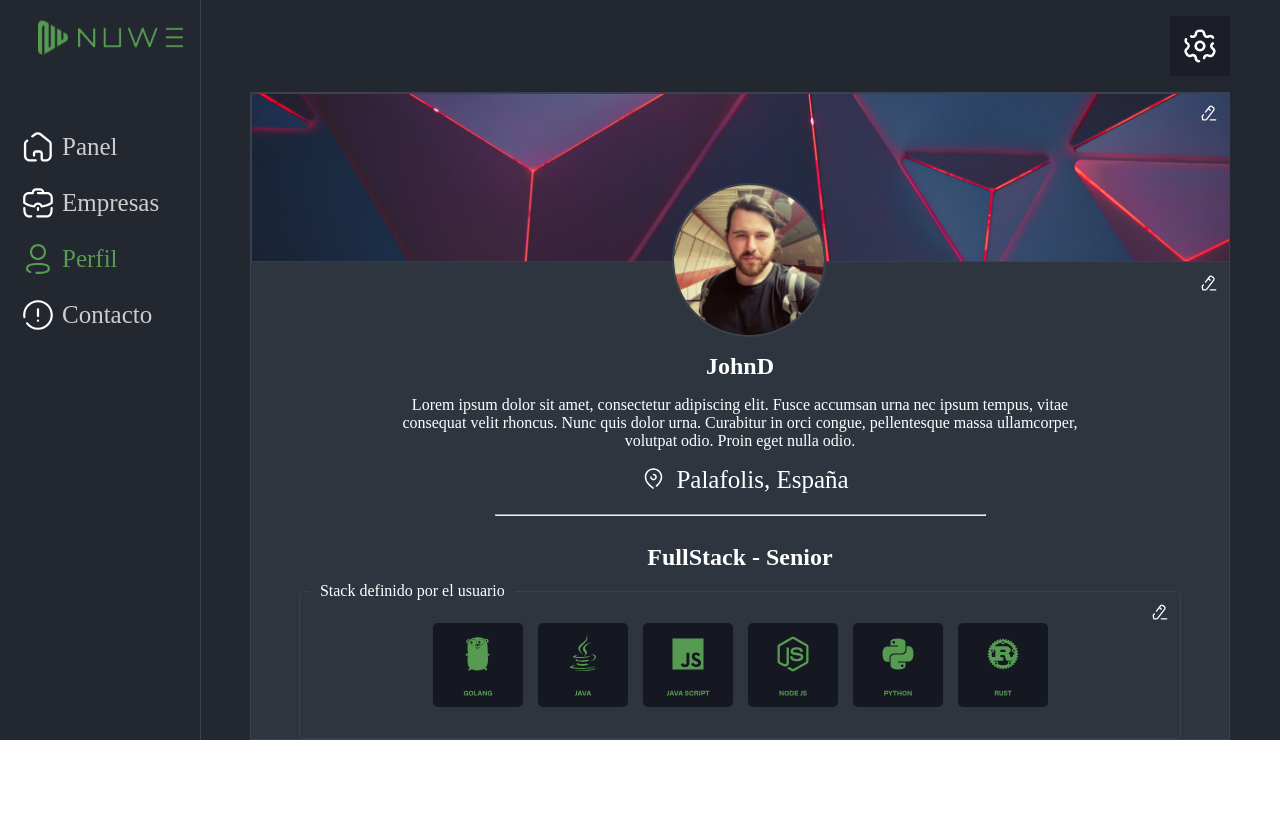
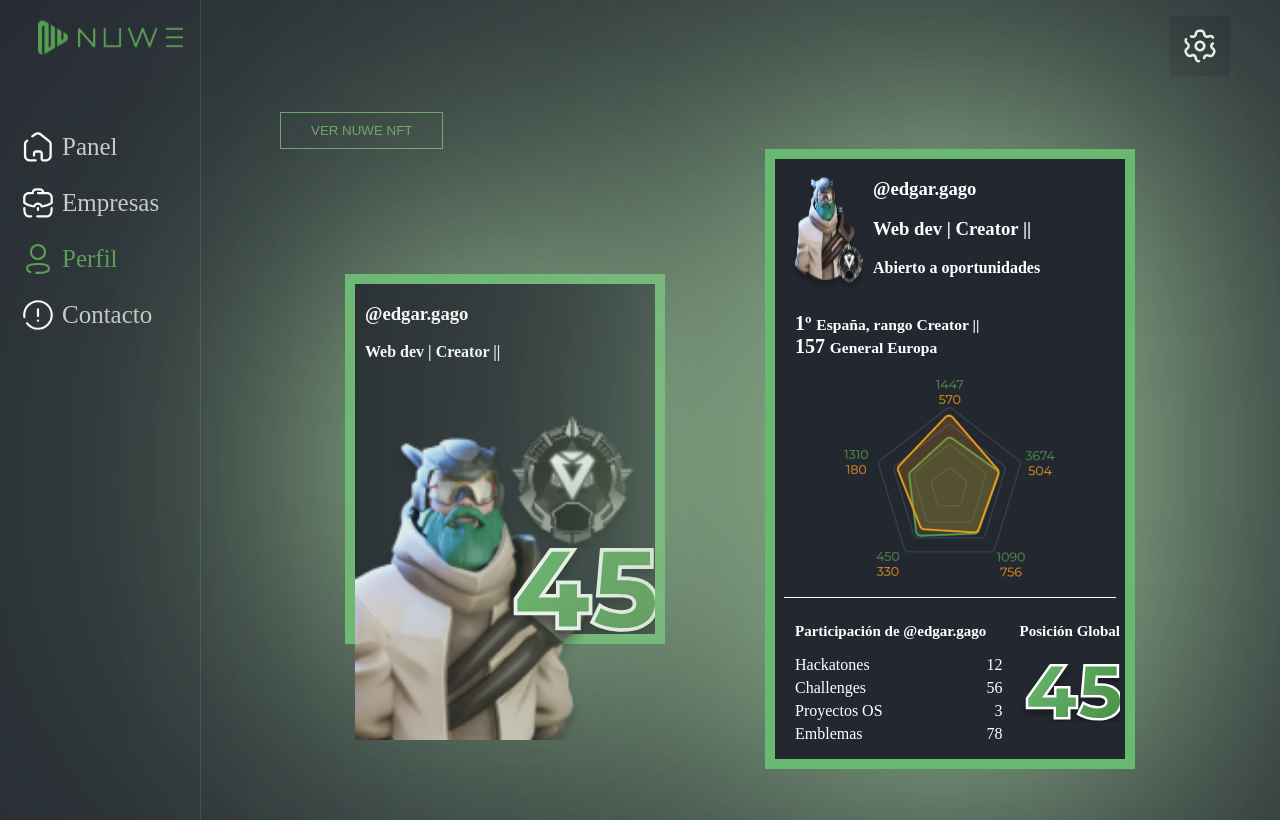
Before and after one commit to jasba24/SCL_RetoIndividual1, a Vue app: page / in a window 1280 px wide. Built offline with nearby package versions, Linux system fonts and the light colour scheme.

Commit message:
feat: :fire: add components to dashboard

```diff
--- a/src/components/Dashboard/Dashboard.vue
+++ b/src/components/Dashboard/Dashboard.vue
@@ -8,6 +8,17 @@
 <script setup>
 import DashboardHeader from "@/components/Dashboard/DasboardHeader";
 import Profile from "@/components/Dashboard/DashboardProfile/Profile";
+import { computed, ref } from "vue";
+
+const value = ref(false);
+
+const bc = computed(() => {
+  return value.value ? "#2E353F" : "transparent";
+});
+
+const border = computed(() => {
+  return value.value ? "1px solid #39424E" : "none";
+});
 </script>
 
 <style lang="stylus" scoped>
@@ -15,8 +26,8 @@ main
   width calc(100% - 50px)
   margin-right 50px
 .profile__container
-  background-color #2E353F
-  border 1px solid #39424E
+  background-color v-bind(bc)
+  border v-bind(border)
 @media (max-width: 1200px)
   main
     margin-right 20px
--- /dev/null
+++ b/src/components/Dashboard/DashboardNFT/NFT.vue
@@ -0,0 +1,16 @@
+<template>
+  <section class="nft__container">
+    <NFTCard></NFTCard>
+  </section>
+</template>
+
+<script setup>
+import NFTCard from "@/components/Dashboard/DashboardNFT/NFTCard";
+</script>
+
+<style lang="stylus" scoped>
+.nft__container
+  display flex
+  justify-content center
+  background transparent
+</style>
--- /dev/null
+++ b/src/components/Dashboard/DashboardNFT/NFTCard.vue
@@ -0,0 +1,20 @@
+<template>
+  <main class="card__container">
+    <CardPreview :logo45="logo45"></CardPreview>
+    <CardDetail :logo45="logo45"></CardDetail>
+  </main>
+</template>
+
+<script setup>
+import logo45 from "@/assets/logo45.svg";
+import CardPreview from "@/components/Dashboard/DashboardNFT/CardPreview";
+import CardDetail from "@/components/Dashboard/DashboardNFT/CardDetail";
+</script>
+
+<style lang="stylus" scoped>
+.card__container
+  display flex
+  justify-content space-between
+  align-items center
+  background-color transparent
+</style>
--- a/src/components/Dashboard/DashboardProfile/Profile.vue
+++ b/src/components/Dashboard/DashboardProfile/Profile.vue
@@ -1,5 +1,5 @@
 <template>
-  <section class="profile">
+  <section class="profile" v-show="false">
     <div v-show="showModal" class="modal">
       <Modal></Modal>
     </div>
@@ -8,8 +8,10 @@
       <img class="profile__img" :src="profileURL" />
     </div>
   </section>
-  <ProfileDescription></ProfileDescription>
-  <ProfileStack></ProfileStack>
+  <button class="btn__nft">Ver nuwe NFT</button>
+  <ProfileDescription v-show="false"></ProfileDescription>
+  <ProfileStack v-show="false"></ProfileStack>
+  <NFT v-show="true"></NFT>
 </template>
 
 <script setup>
@@ -19,6 +21,7 @@ import profileBg from "@/assets/profileBg.png";
 import Modal from "@/components/Dashboard/DashboardModal/Modal";
 import ProfileDescription from "@/components/Dashboard/DashboardProfile/ProfileDescription";
 import ProfileStack from "@/components/Dashboard/DashboardProfile/ProfileStack";
+import NFT from "@/components/Dashboard/DashboardNFT/NFT";
 import { computed } from "vue";
 import { useStore } from "vuex";
 
@@ -56,6 +59,15 @@ const profileURL = computed(() => store.state.profileImg ?? profileImg);
   position relative
   left 43%
   bottom -90px
+.btn__nft
+  background transparent
+  border 1px solid #689F63
+  color #689F63
+  padding 10px 30px
+  margin-top 20px
+  margin-left 30px
+  cursor pointer
+  text-transform uppercase
 @media (max-width 600px)
   .profile__img
     left 35%
--- a/src/components/Menu/Menu.vue
+++ b/src/components/Menu/Menu.vue
@@ -45,6 +45,7 @@ const showHeader = computed(() => store.state.showHeader);
 main
   display flex
   width 180px
+  min-height 100vh
   flex-direction column
   padding-left 20px
   padding-top 20px
```
Also changed, not shown: 2 other files (tests, documents, lock files or other folders).
